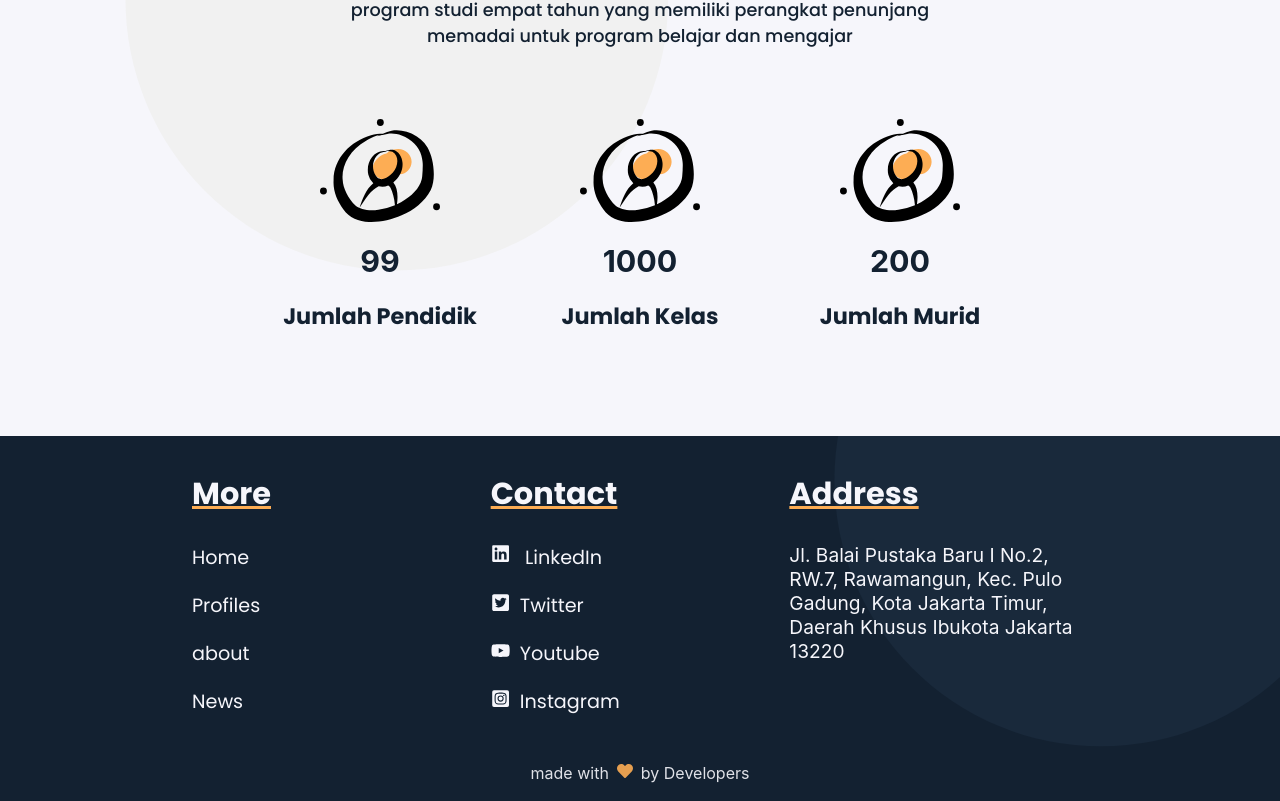
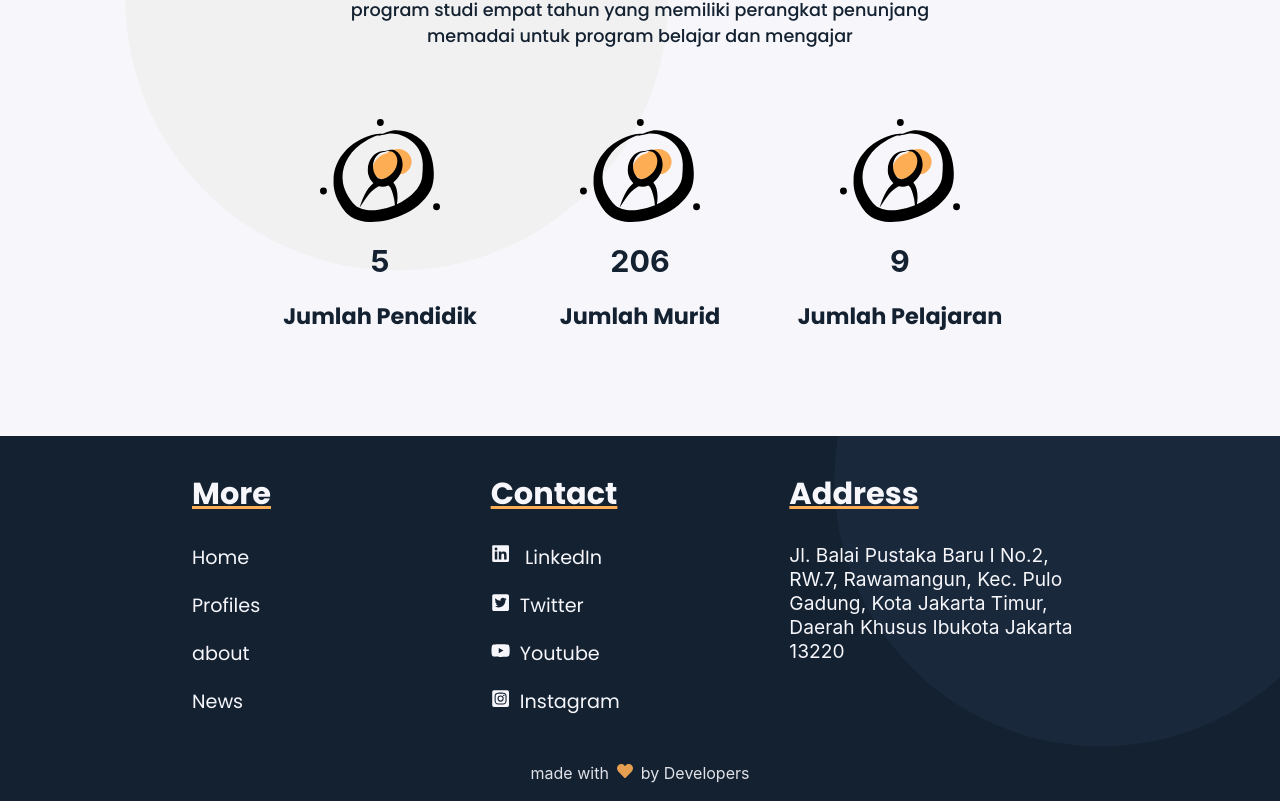
Before and after one commit to NAoHR/detailku-sija, a Next.js app: page / in a window 1280 px wide. Shown: the part 780-1581 px from the top of the page. Built offline with nearby package versions, Linux system fonts and the light colour scheme.

Commit message:
replace dummy data with real data on people section

```diff
--- a/components/People_landing.jsx
+++ b/components/People_landing.jsx
@@ -17,7 +17,7 @@ const People_landing = ({num, title,keyNum}) => {
                             document.getElementsByClassName(style.lovely_card_num)[Number(keyNum)].innerHTML = counter
                         }
                         clearInterval();
-                    },10)
+                    },Number(num) > 100 ? 20 : 90)
                     stateRef.current = false;
                 };
             }
--- a/containers/Main.jsx
+++ b/containers/Main.jsx
@@ -66,9 +66,9 @@ const Main = () => {
                                     </p>
                                 </div>
                             <div className={style.lovely_detail_who}>
-                                <People_landing num="99" title="Jumlah Pendidik" keyNum="0" />
-                                <People_landing num="1000" title="Jumlah Kelas" keyNum="1" />
-                                <People_landing num="200" title="Jumlah Murid" keyNum="2" />
+                                <People_landing num="5" title="Jumlah Pendidik" keyNum="0" />
+                                <People_landing num="206" title="Jumlah Murid" keyNum="1" />
+                                <People_landing num="9" title="Jumlah Pelajaran" keyNum="2" />
                             </div>
                         </div>
                     </div>
```
